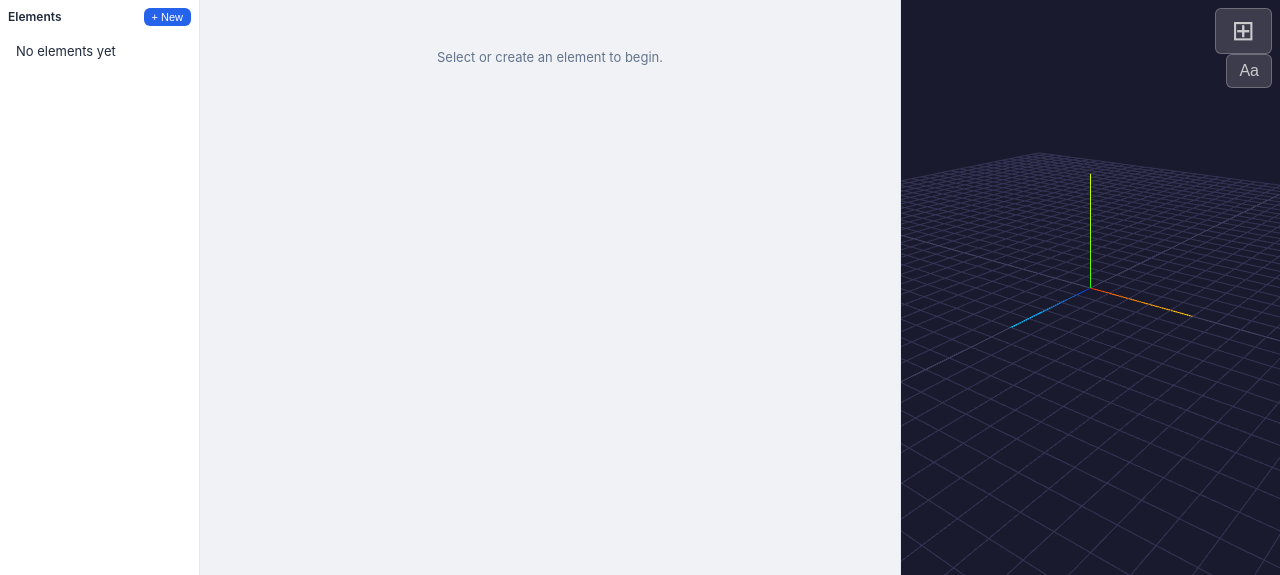
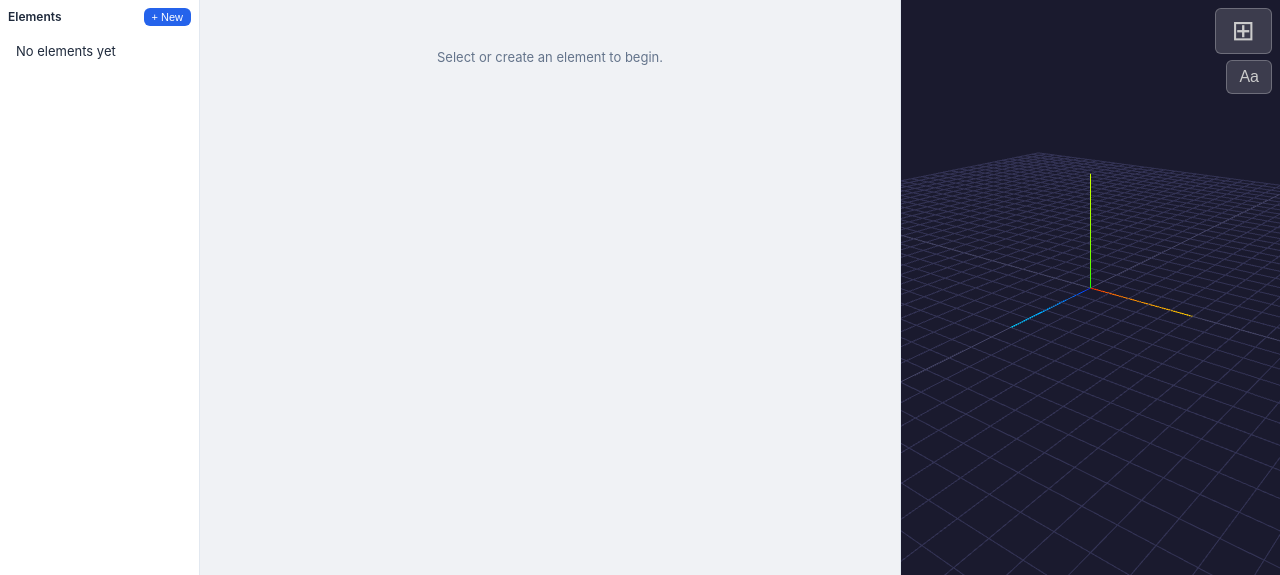
Before and after one commit to mrcurrie21/RebarHelper, a FastAPI app: page / in a window 1280 px wide. Shown: the part 44-619 px from the top of the page. Run offline with FastAPI, Linux system fonts and the light colour scheme; data that the repository does not hold is empty; some libraries are stand-ins or nearby versions.

Commit message:
Fix overlap between Zoom Extents and Labels toggle buttons
Increase top offset for second toolbar button to prevent overlap.

Co-Authored-By: Claude Opus 4.6 <noreply@anthropic.com>

```diff
--- a/static/css/style.css
+++ b/static/css/style.css
@@ -107,7 +107,7 @@ nav h1 { font-size: 1rem; color: var(--primary); }
   padding: 8px 16px; cursor: pointer; font-size: 28px; line-height: 1;
 }
 .viewer-toolbar-btn:hover { background: rgba(255, 255, 255, 0.3); color: #fff; }
-.viewer-toolbar-btn-second { top: 54px; right: 8px; font-size: 16px; padding: 8px 12px; }
+.viewer-toolbar-btn-second { top: 60px; right: 8px; font-size: 16px; padding: 8px 12px; }
 .viewer-toolbar-btn-second.active { background: rgba(255, 255, 255, 0.35); color: #fff; }
 
 /* Cross-section panel */
```
